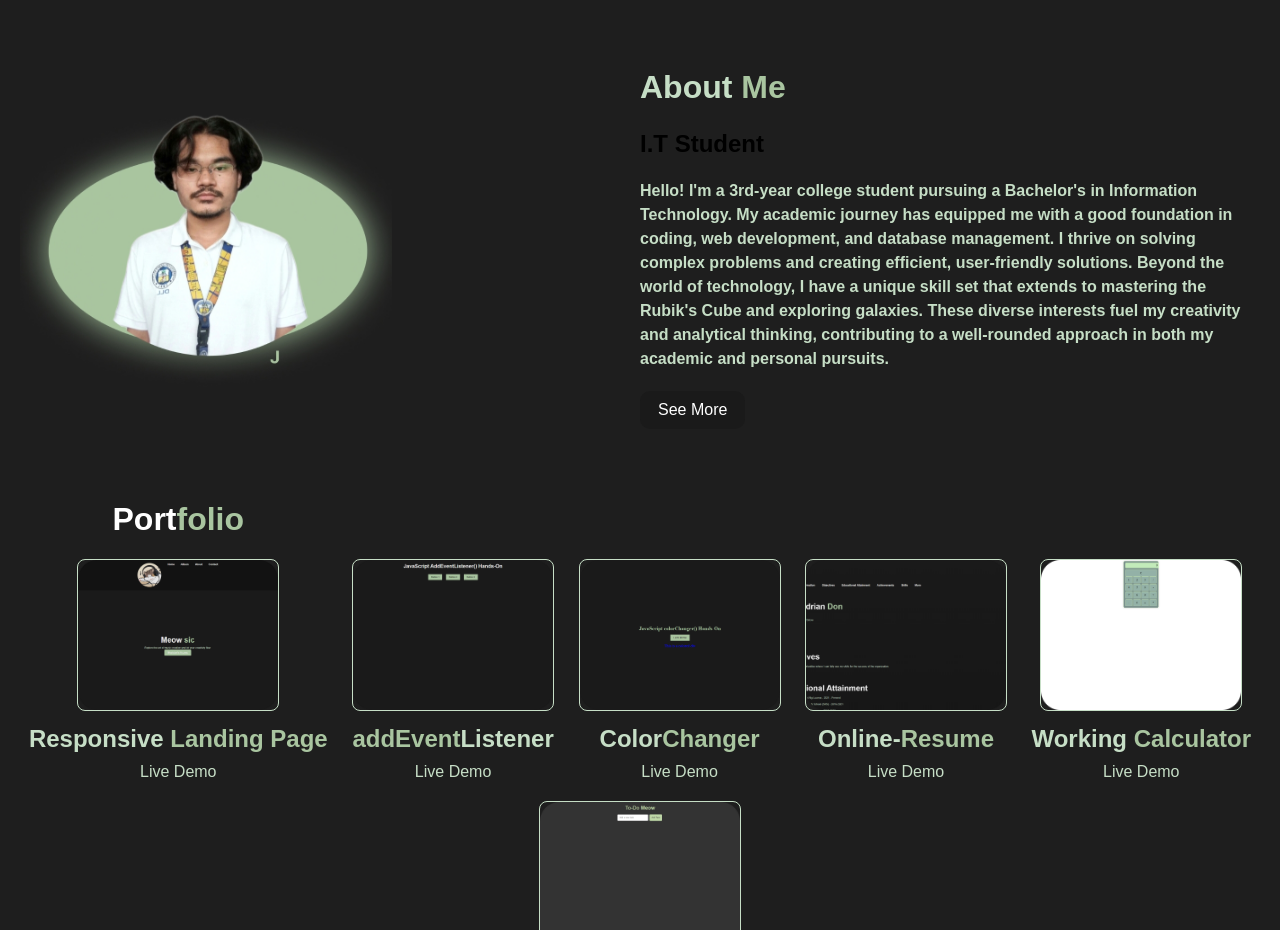
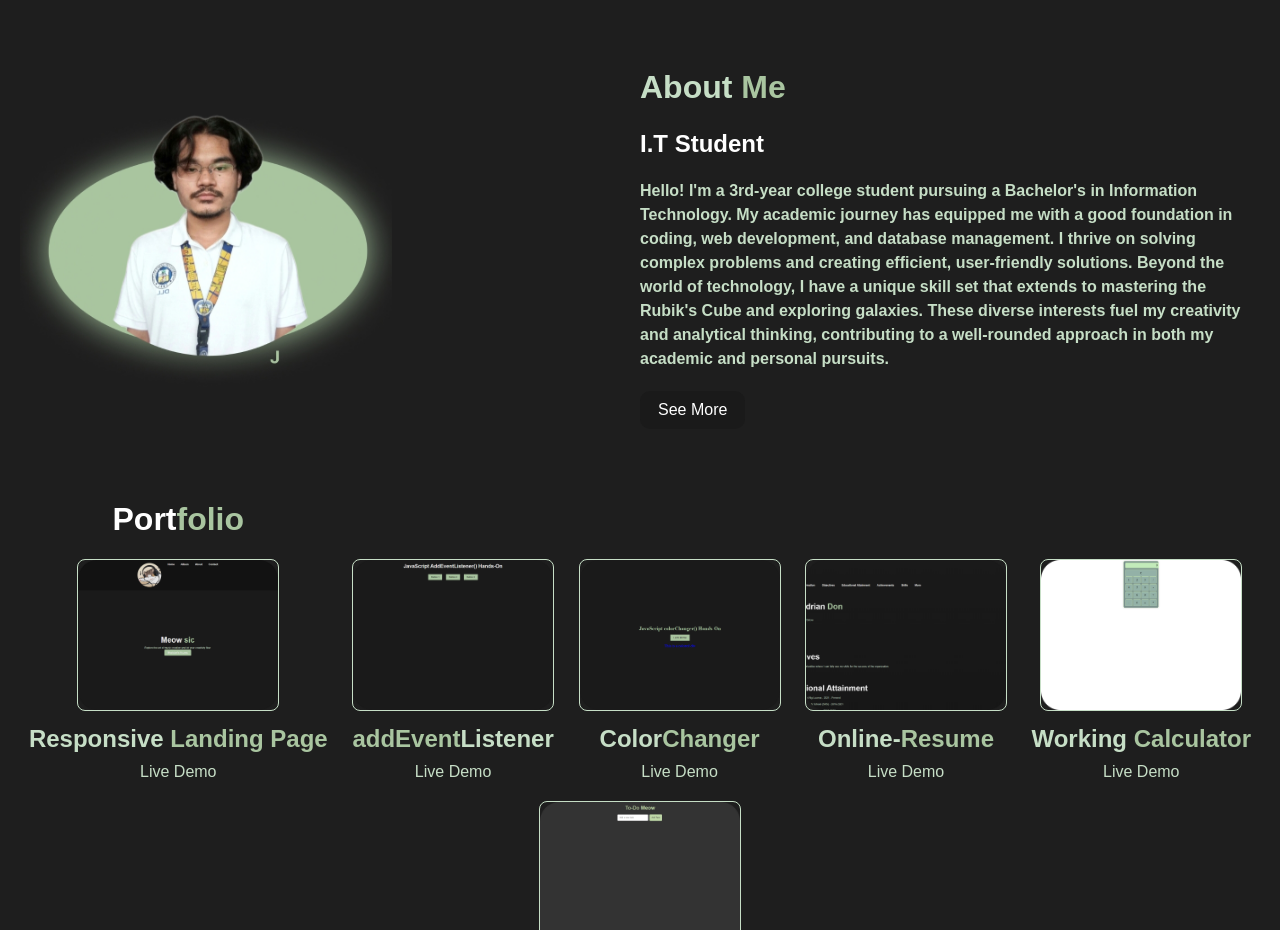
Before and after one commit to Catzuna/Portfolio-, a plain HTML site: page index.html in a window 1280 px wide. Shown: the part 800-1730 px from the top of the page. Drawn offline with nearby package versions, Linux system fonts and the light colour scheme.

Commit message:
index.html

```diff
--- a/index.html
+++ b/index.html
@@ -53,7 +53,7 @@
             </div>
             <div class="text">
                 <h1>About <span>Me</span></h1>
-                <h3>I.T Student</h3>
+                <h3 style="color: #FFFFFF;">I.T Student</h3>
                 <h4>Hello! I'm a 3rd-year college student pursuing a Bachelor's in Information Technology. My academic journey has equipped me with a good foundation in coding, web development, and database management. I thrive on solving complex problems and creating efficient, user-friendly solutions. Beyond the world of technology, I have a unique skill set that extends to mastering the Rubik's Cube and exploring galaxies. These diverse interests fuel my creativity and analytical thinking, contributing to a well-rounded approach in both my academic and personal pursuits.</h4>
 
                 <a href="#portfolio" class="see-more">See More</a>
```
